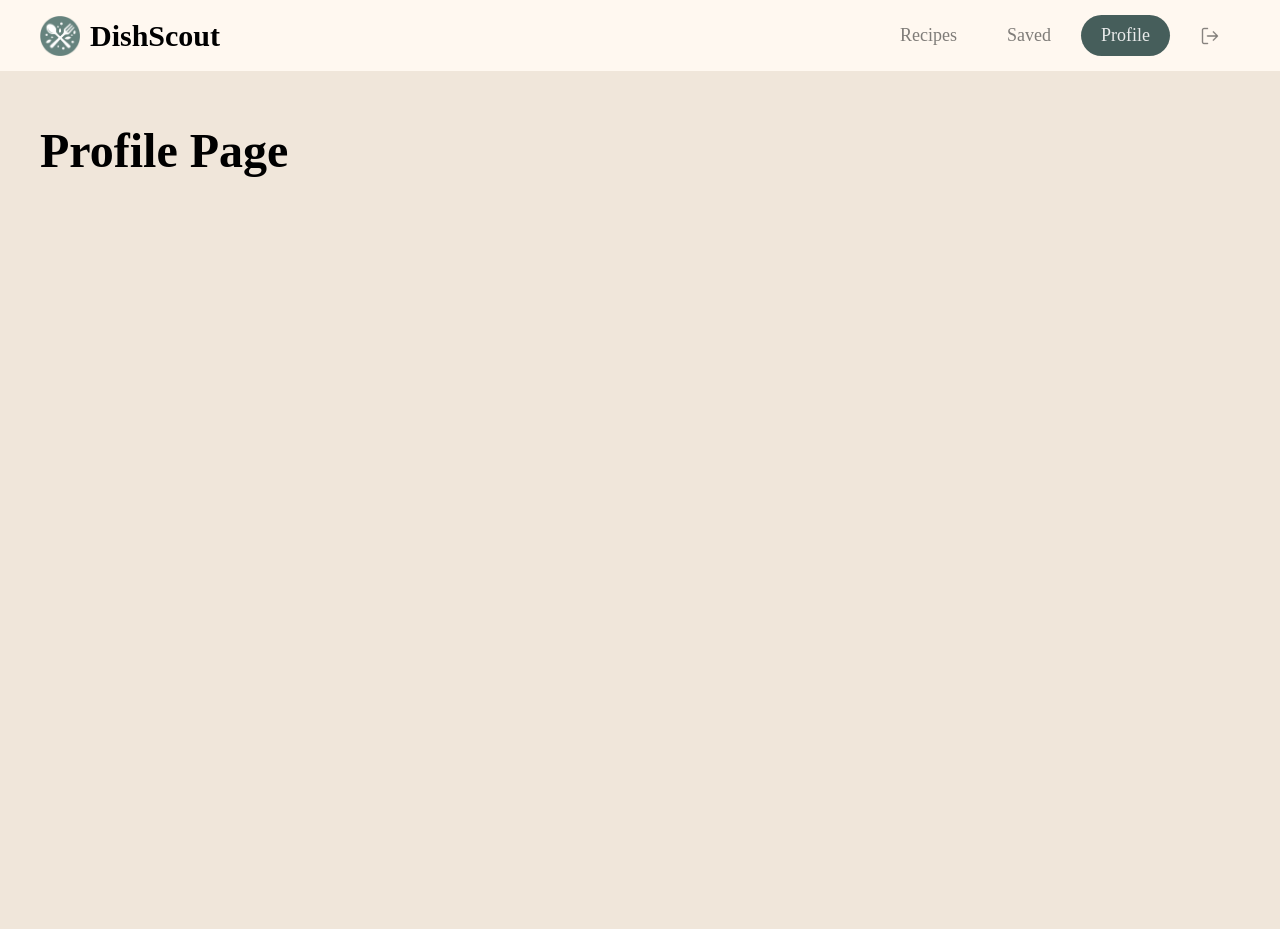
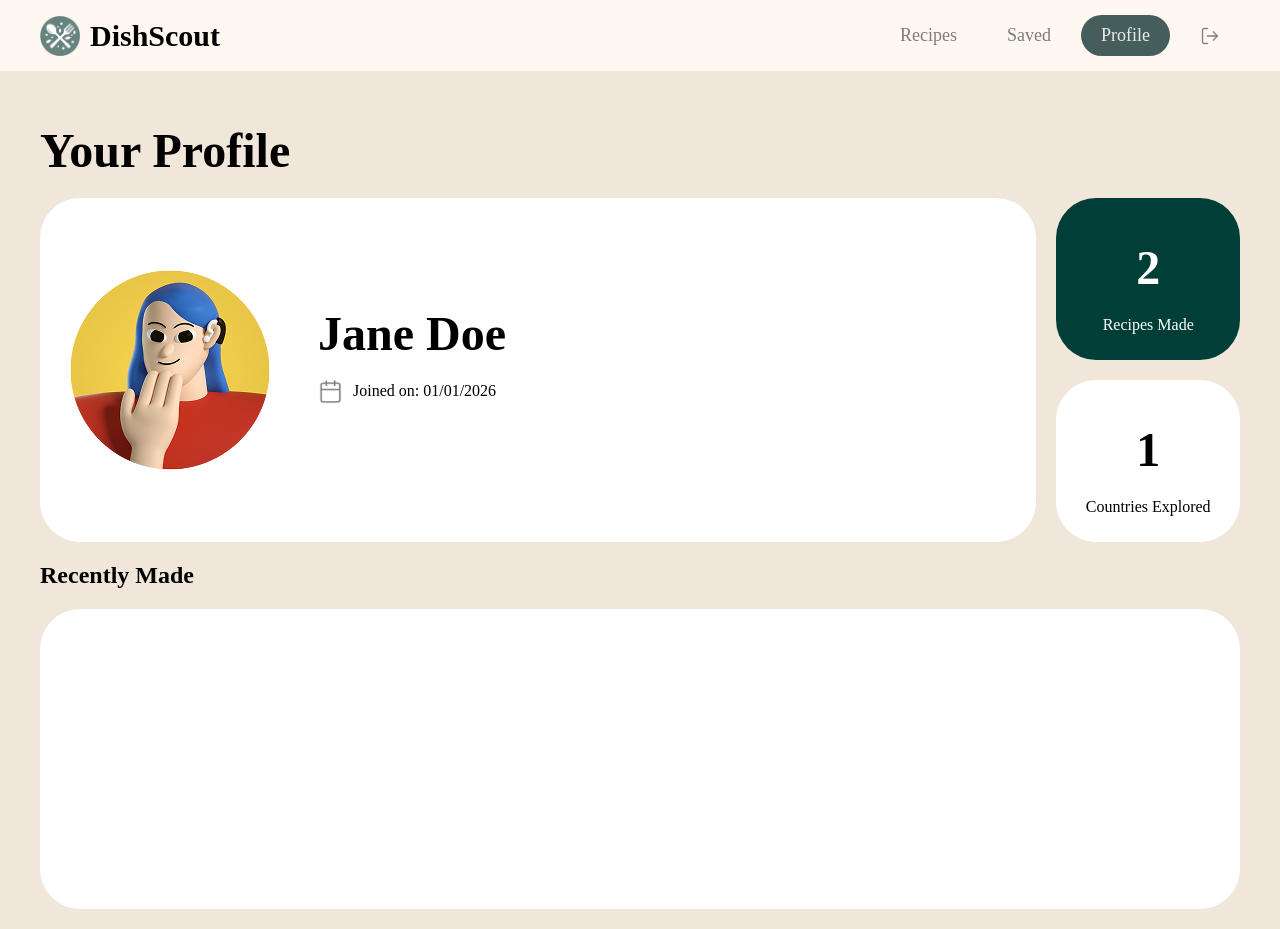
Before and after one commit to mcarlod/DishScout, a React (Vite) app: page /profile in a window 1280 px wide. Before the commit the page ends 800 px from the top, so only its background shows below. Built offline with nearby package versions, Linux system fonts and the light colour scheme; a web font is replaced by a local one.

Commit message:
Implemented profile page with styling and placeholder icons/elements.

```diff
--- a/src/pages/Profile.jsx
+++ b/src/pages/Profile.jsx
@@ -1,5 +1,50 @@
+import photo from '../assets/12.png';
+import calendar from '../assets/Calendar.png';
+import '../styles/globals.css';
+
 function Profile() {
-    return <h1>Profile Page</h1>
+    return(
+        <>
+            <h1>Your Profile</h1>
+
+            {/*profile row with profile statistics*/}
+            <div className="profile-overview-row">
+
+                {/*profile personal information card*/}
+                <div className="profile-card">
+                    <img src={photo} alt="" className="profile-image" />
+                    <div className="profile-info">
+                        <h1>Jane Doe</h1>
+                        <div className="date-row">
+                            <img className="calendar-icon" src={calendar} alt=""/>
+                            <p>Joined on: 01/01/2026</p>
+                        </div>
+                    </div>
+                </div>
+
+                {/*column of statistics*/}
+                <div className="stats-column">
+
+                    {/*recipes made card*/}
+                    <div className="recipe-made-card">
+                        <h1>2</h1>
+                        <p>Recipes Made</p>
+                    </div>
+
+                    {/*countries explored card*/}
+                    <div className="countries-explored-card">
+                        <h1>1</h1>
+                        <p>Countries Explored</p>
+                    </div>
+
+                </div>
+            </div>
+
+            {/*recently made recipes*/}
+            <h2>Recently Made</h2>
+            <div className="recently-made"></div>
+        </>
+    )
 }
 
 export default Profile;
--- a/src/styles/globals.css
+++ b/src/styles/globals.css
@@ -40,3 +40,72 @@ main {
     gap: 20px;
     margin: 0 -20px;
 }
+
+.profile-overview-row {
+    display: flex;
+    margin-top: 20px;
+}
+
+.profile-card {
+    display: flex;
+    align-items: center;
+    gap: 3em;
+    background: #fff;
+    padding: 30px;
+    width: 85%;
+    border-radius: 40px;
+}
+
+.profile-image {
+    height: 200px;
+    width: 200px;
+}
+
+.profile-info {
+    margin-top: -50px;
+}
+
+.calendar-icon {
+    height: 25px;
+    width: 25px;
+}
+
+.date-row {
+    display: flex;
+    align-items: center;
+    gap: 10px;
+}
+
+.stats-column {
+    margin-left: 20px;
+    width: 200px;
+    display: flex;
+    flex-direction: column;
+    row-gap: 20px;
+}
+
+.recipe-made-card {
+    background: #013e37;
+    color: #fff;
+    border-radius: 40px;
+    display: flex;
+    flex-direction: column;
+    align-items: center;
+    padding: 10px;
+}
+
+.countries-explored-card {
+    background: #fff;
+    color: #000;
+    border-radius: 40px;
+    display: flex;
+    flex-direction: column;
+    align-items: center;
+    padding: 10px;
+}
+
+.recently-made {
+    background: #fff;
+    height: 300px;
+    border-radius: 40px;
+}
```
Also changed, not shown: src/assets/12.png (added), src/assets/Calendar.png (added).
